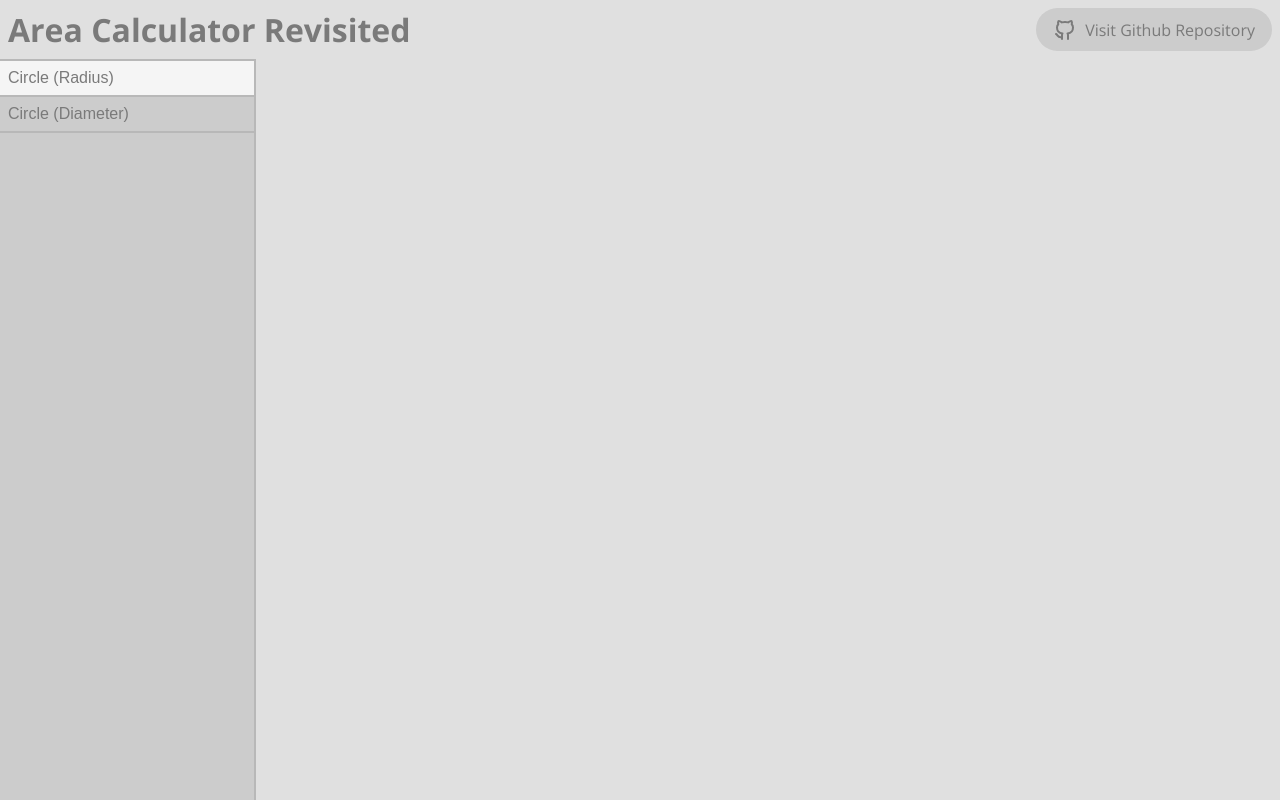
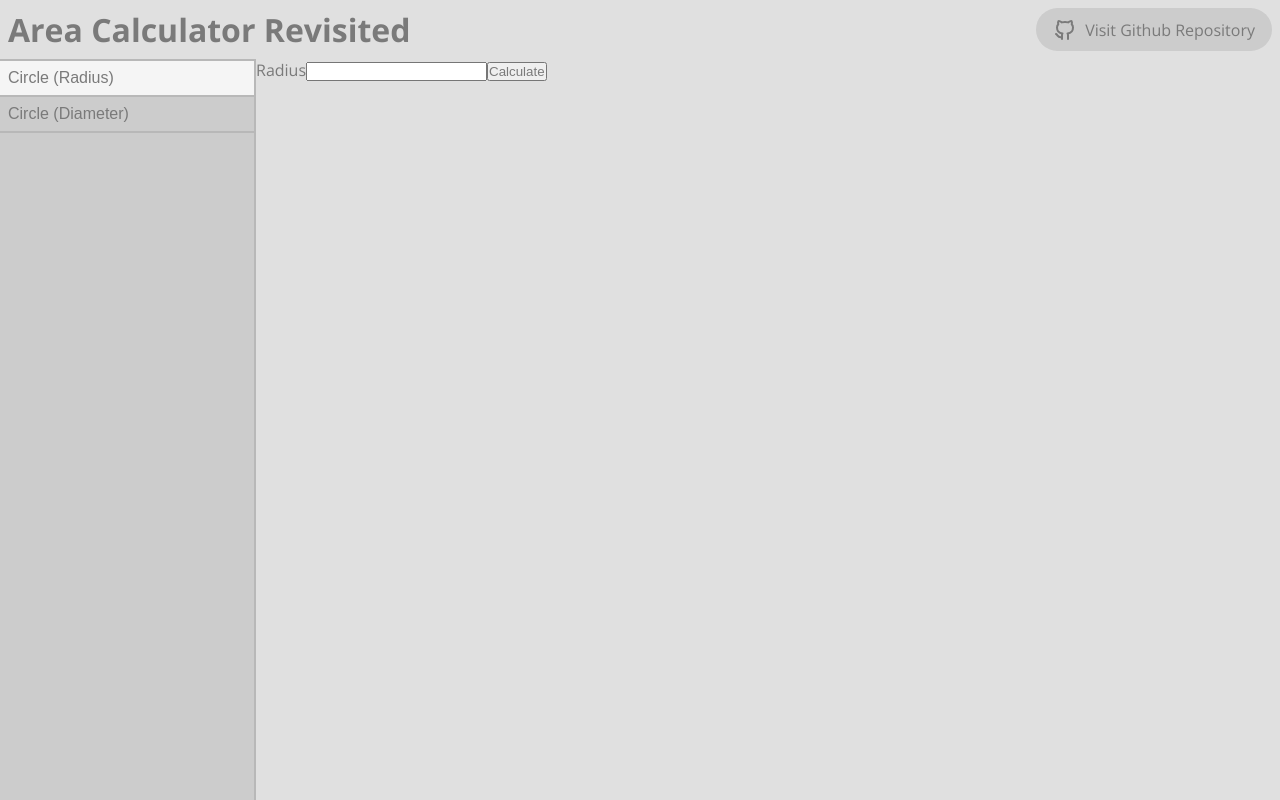
Before and after one commit to hildergill/area-calculator-revisited, a React (Vite) app: page / in a window 1280 px wide. Built offline with nearby package versions, Linux system fonts and the light colour scheme.

Commit message:
This is good

```diff
--- a/locales/en/shapes.json
+++ b/locales/en/shapes.json
@@ -1,8 +1,14 @@
 {
 	"circleRadius": {
-		"name": "Circle (Radius)"
+		"name": "Circle (Radius)",
+		"inputs": {
+			"radius": "Radius"
+		}
 	},
 	"circleDiameter": {
-		"name": "Circle (Diameter)"
+		"name": "Circle (Diameter)",
+		"inputs": {
+			"diameter": "Diameter"
+		}
 	}
 }
--- a/src/components/App.tsx
+++ b/src/components/App.tsx
@@ -1,4 +1,5 @@
 import { createRef, RefObject, useState } from "react";
+import CalculatorForm from "./CalculatorForm";
 import HeaderComponent from "./HeaderComponent";
 import ShapeSelector from "./ShapeSelector";
 
@@ -17,6 +18,7 @@ const App = () => {
 		<>
 			<HeaderComponent onSkipHeaderComponent={onSkipHeaderComponent} />
 			<ShapeSelector shapeSelectorRef={shapeSelectorRef} activeIndex={activeShape} onSelected={onSelectedActiveIndex} />
+			<CalculatorForm activeIndex={activeShape} />
 
 			{/** @TODO Add something here later */}
 			{/** @TODO Add something here later */}
--- /dev/null
+++ b/src/components/CalculatorForm.tsx
@@ -0,0 +1,23 @@
+import { useTranslation } from "react-i18next";
+import ShapeCollection from "../shapecollection";
+
+type CalculatorFormProps = {
+	activeIndex: number;
+};
+
+const CalculatorForm = (props: CalculatorFormProps) => {
+	const { activeIndex }: CalculatorFormProps = props;
+
+	const { t } = useTranslation();
+
+	const { getCalculatorForm } = Object.values(ShapeCollection)[activeIndex];
+
+	return (
+		<form>
+			{getCalculatorForm(t)}
+			<input type="submit" value="Calculate" />
+		</form>
+	);
+};
+
+export default CalculatorForm;
--- a/src/shapecollection.tsx
+++ b/src/shapecollection.tsx
@@ -2,6 +2,7 @@ import { TFunction } from "react-i18next";
 
 type ShapeType<Params> = {
 	getShapeName(t: TFunction): string;
+	getCalculatorForm(t: TFunction): JSX.Element;
 	calculateArea(params: Params): number;
 };
 
@@ -13,11 +14,23 @@ type ShapeCollectionType = {
 const ShapeCollection: ShapeCollectionType = {
 	circleRadius: {
 		getShapeName: (t: TFunction) => t("shapes:circleRadius:name"),
-		calculateArea: ({ radius }) => 2 * Math.PI * radius
+		calculateArea: ({ radius }) => 2 * Math.PI * radius,
+		getCalculatorForm: (t: TFunction) => (
+			<>
+				<label htmlFor="radius">{t("shapes:circleRadius.inputs.radius")}</label>
+				<input type="number" name="radius" id="radius" />
+			</>
+		)
 	},
 	circleDiameter: {
 		getShapeName: (t: TFunction) => t("shapes:circleDiameter:name"),
-		calculateArea: ({ diameter }) => Math.PI * diameter
+		calculateArea: ({ diameter }) => Math.PI * diameter,
+		getCalculatorForm: (t: TFunction) => (
+			<>
+				<label htmlFor="diameter">{t("shapes:circleDiameter.inputs.diameter")}</label>
+				<input type="number" name="diameter" id="diameter" />
+			</>
+		)
 	}
 };
 
```
